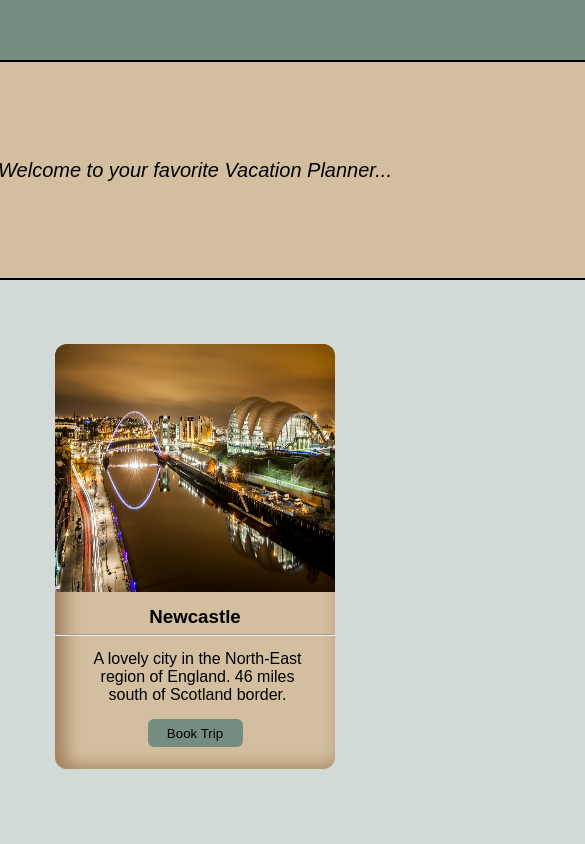
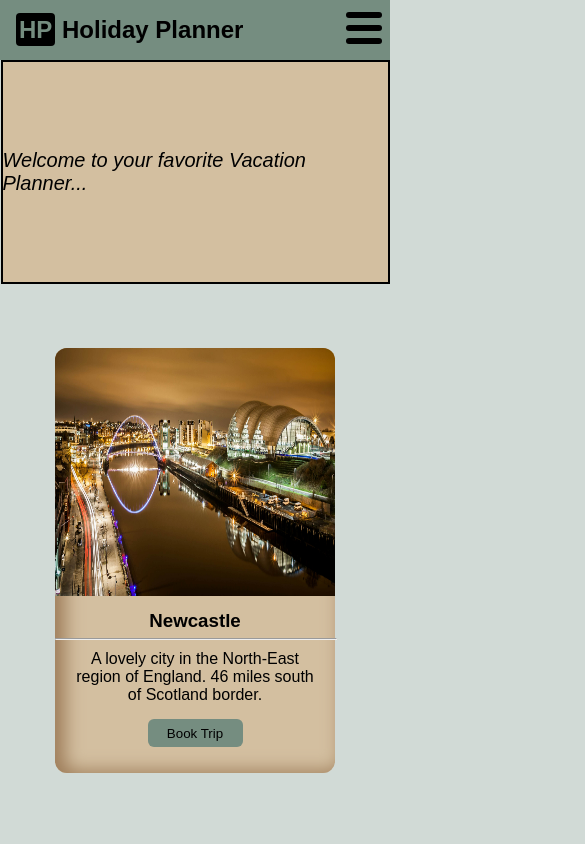
Before and after one commit to bello-damy/holiday-planner, a React (Create React App) app: page / in a window 390 px wide. Shown: the top 844 px of the page, 585 px wide, since content can reach past the window. Built offline with nearby package versions, Linux system fonts and the light colour scheme.

Commit message:
site responsiveness fixed, and made footer sticky to site  bottom

```diff
--- a/public/index.html
+++ b/public/index.html
@@ -3,7 +3,7 @@
   <head>
     <meta charset="utf-8" />
     <link rel="icon" href="%PUBLIC_URL%/favicon.ico" />
-    <meta name="viewport" content="width=device-width, initial-scale=1" />
+    <meta name="viewport" content="width=device-width, initial-scale=1.0" />
     <meta name="theme-color" content="#000000" />
     <meta
       name="description"
--- a/src/App.css
+++ b/src/App.css
@@ -1,12 +1,9 @@
 .App{
+  display: flex;
   background-color: #d1dad6;
-  height: 100%;
-  width: 100%;
-  box-sizing: border-box;
-  align-items: center;
-  justify-content: center;
-  display: flex;
+  width: auto;
   flex-direction: column;
+  min-height: 100vh;
 }
 
 .product {
--- a/src/Banner.css
+++ b/src/Banner.css
@@ -9,5 +9,4 @@
   font-style: italic;
   border: 2px solid;
   margin: 0 0.5px;
-  width: 90rem;
 }
--- a/src/cardComponent/ProductCard.css
+++ b/src/cardComponent/ProductCard.css
@@ -36,17 +36,17 @@
     margin: 0;
   }
 
-  .card-para {
-    text-overflow: hidden;
-    overflow: hidden;
+  .card-para-container {
+    margin: 0px 0px 0px 0px;
+    width: 270px;
+    height: 55px;
+    padding: 10px 0px 0px 5px;
+    display: flex;
+    flex-wrap: wrap;
   }
 
-  .card-para-container {
-    margin: 14px 0px 0px 0px;
-    width: 270px;
-    height: 55px;
-    overflow: hidden;
-    padding: 0px 10px 0px 25px;
+  .card-para {
+    padding: 0px 10px 0 10px;
   }
 
   .product {
--- a/src/footerComponent/Footer.css
+++ b/src/footerComponent/Footer.css
@@ -18,5 +18,4 @@
 
 .main-footer {
   margin-top: auto;
-  width: 90rem;
 }
--- a/src/index.css
+++ b/src/index.css
@@ -1,5 +1,4 @@
 *{
-  box-sizing: border-box;
   margin: 0;
   padding: 0;
   font-family: Arial, Helvetica, sans-serif;
--- a/src/pages/About.js
+++ b/src/pages/About.js
@@ -2,7 +2,7 @@ export const About = () => {
     return (
         <div>
             <h2>About us</h2>
-            <p>Lorem ipsum dolor sit amet consectetur adipisicing elit. Vero nobis nam voluptas eveniet distinctio natus ducimus. Ullam iure veritatis voluptatum laborum suscipit soluta delectus inventore vel, molestiae possimus quam, dolorem, saepe vitae tempore facere magnam cupiditate laboriosam quod esse temporibus fugiat. Nisi modi nihil quo ad. Vero praesentium modi excepturi non quisquam quod aliquid quae, hic illum aperiam, veritatis velit quis, porro harum sint molestias ipsa omnis rem possimus dolore repellendus ullam necessitatibus consequuntur deserunt! Magni a error maxime hic, reiciendis quis vel ad adipisci eaque incidunt perspiciatis quasi velit perferendis autem, voluptas illum. Ab, minus eos. Id, maxime libero!</p>
+            <p>Lorem ipsum dolor sit amet consectetur adipisicing elit. Vero nobis nam voluptas eveniet distinctio natus ducimus. Ullam iure veritatis voluptatum laborum suscipit soluta delectus inventore vel, molestiae possimus quam, dolorem, saepe vitae tempore facere magnam cupiditate laboriosam quod esse temporibus fugiat. Nisi modi nihil quo ad. Vero praesentium modi excepturi non quisquam quod aliquid quae, hic illum aperiam, veritatis velit quis, porro harum sint molestias ipsa omnis rem possimus dolore repellendus ullam necessitatibus consequuntur deserunt! Magni a error maxime hic, reiciendis quis vel ad adipisci eaque incidunt perspiciatis quasi velit perferendis autem, voluptas illum. Ab, minus eos. Id, maxime libero.</p>
         </div>
-     );
+    );
 }
--- a/src/pages/Contacts.js
+++ b/src/pages/Contacts.js
@@ -1,7 +1,7 @@
 export const Contacts = () => {
     return (
         <div>
-            <h3>Contact</h3>
+            <h2>Contact</h2>
             <ul>
                 <li>Address</li>
                 <li>Phone</li>
--- a/src/pages/Navbar.css
+++ b/src/pages/Navbar.css
@@ -91,13 +91,13 @@ nav .menu span {
     }
 }
 
-.navbar {
-    width: 90rem;
-}
-
 .logo {
     background-color: black;
     color: #758d80;
     border-radius: 4px;
     padding: 3px;
 }
+
+h2 {
+    padding: 20px 20px 20px 0px;
+}
--- a/src/registrationForm/Form.css
+++ b/src/registrationForm/Form.css
@@ -1,14 +1,17 @@
+
+.form-body {
+  text-align: center;
+}
 
 .form-container {
   background-color: #a9af9f;
   text-align: center;
   border-radius: 15px;
   box-shadow: 0 0 20px rgba(0, 0, 0, 0.2);
-  padding: 10px 20px;
+  padding: 10px 20px 16px 20px;
   transition: transform 0.2s;
-  width: 500px;
-  margin: auto;
-  margin-top: 20px;
+  margin: 80px 500px 120px 500px;
+
 }
 
 label {
--- a/src/registrationForm/Form.js
+++ b/src/registrationForm/Form.js
@@ -28,6 +28,7 @@ const Form = () => {
   }
 
   return (
+    <div className="form-body">
       <div className="form-container">
         <h1>Holiday Booking Form</h1>
         <form onSubmit={handleSubmit}>
@@ -103,6 +104,7 @@ const Form = () => {
           <button type="submit">Submit</button>
         </form>
       </div>
+    </div>
   )
 }
 
```
Also changed, not shown: src/pages/Services.js (indentation only). Lines whose indentation alone changed are shown as unchanged.
